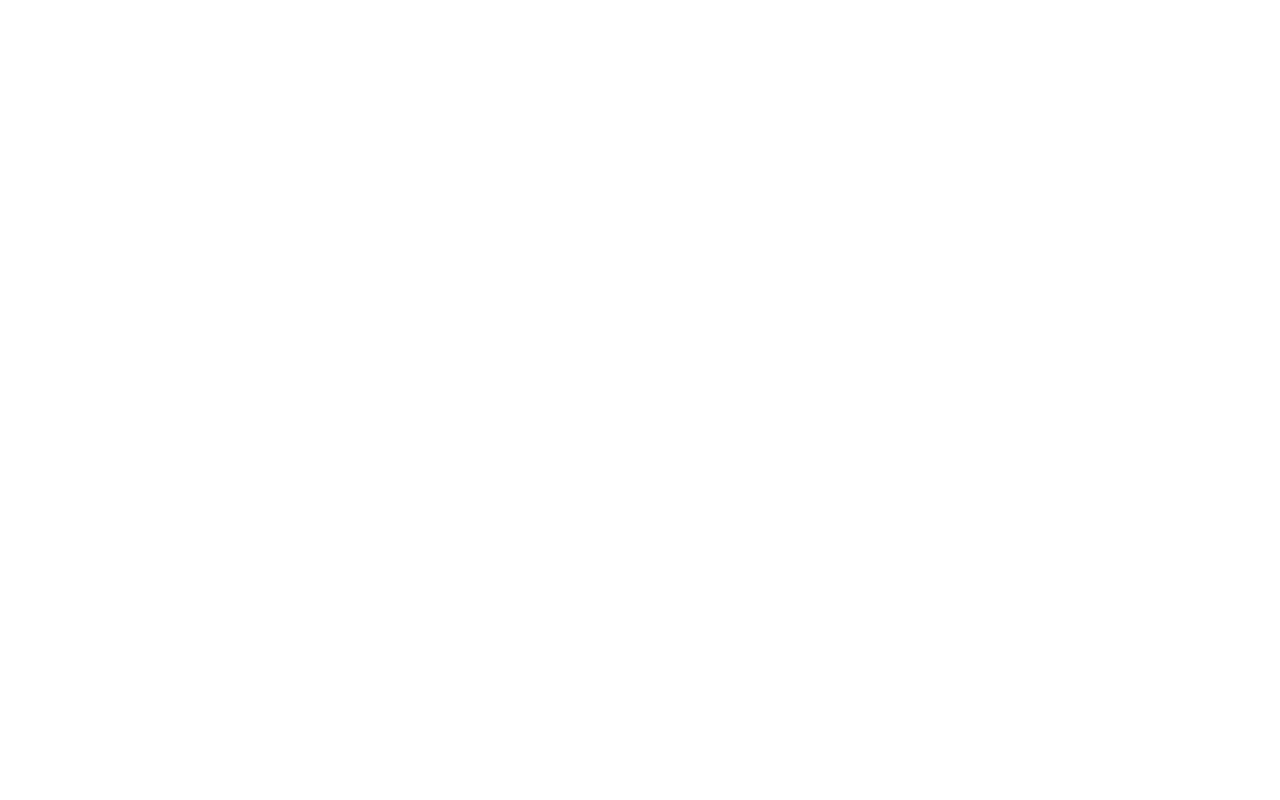
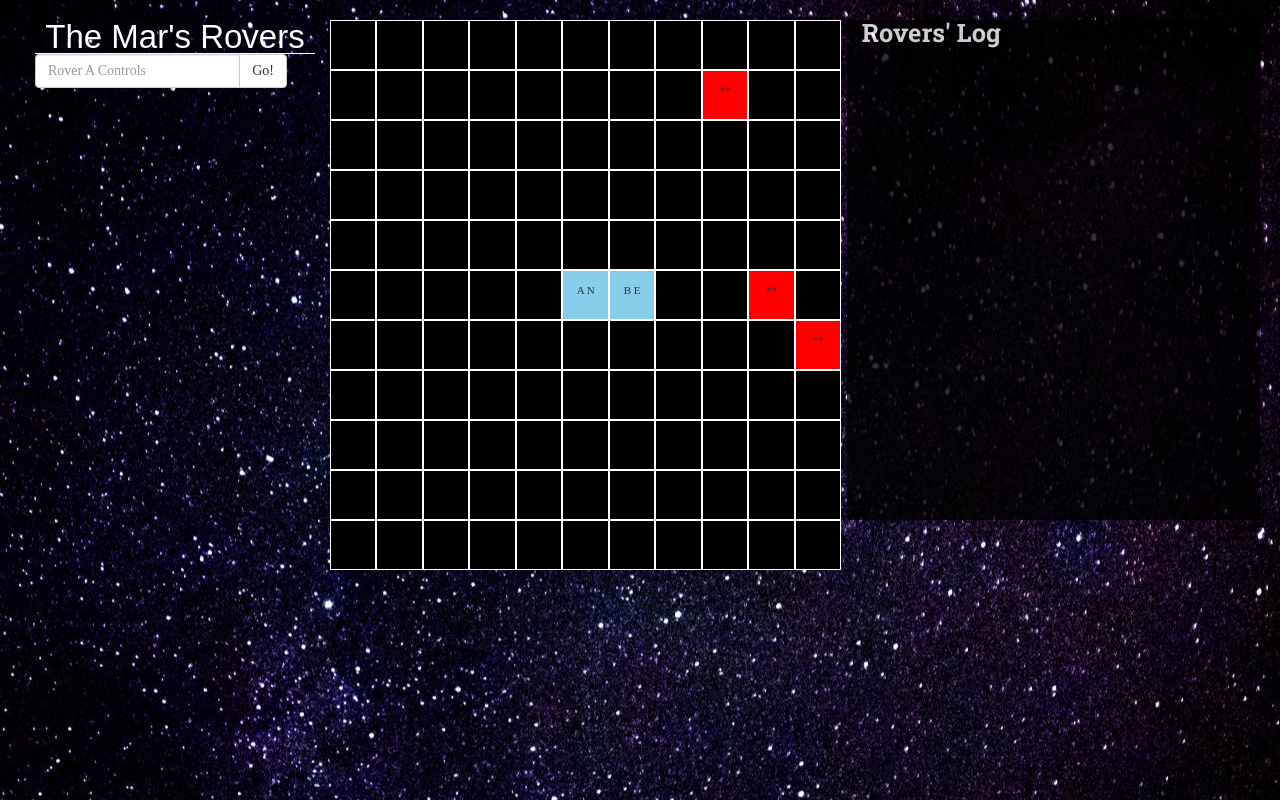
Before and after one commit to rachdaup93/Mars_rover, a plain HTML site: page index.html in a window 1280 px wide. Drawn offline with nearby package versions, Linux system fonts and the light colour scheme; a web font is replaced by a local one.

Commit message:
Create interactive webpages to associate with code.

```diff
--- a/index.html
+++ b/index.html
@@ -1,9 +1,30 @@
 <html>
 <head>
 	<title>Mars Rover Kata!</title>
-	<script type="text/javascript" src="rover.js"></script>
+    <!-- Bootstap CDN -->
+    <link rel="stylesheet" href="https://maxcdn.bootstrapcdn.com/bootstrap/3.3.7/css/bootstrap.min.css" integrity="sha384-BVYiiSIFeK1dGmJRAkycuHAHRg32OmUcww7on3RYdg4Va+PmSTsz/K68vbdEjh4u" crossorigin="anonymous">
+    <link rel="stylesheet" href="reset.css" type="text/css">
+    <link rel="stylesheet" href="style.css" type="text/css">
 </head>
 <body>
-
+<div class="container">
+    <div class="col-md-3 col-sm-12 col-xs-12" id="instructions">
+        <h1>The Mar's Rovers</h1>
+        <div class="input-group controller">
+        <input type="text" class="form-control" placeholder="Rover A Controls">
+        <span class="input-group-btn">
+            <button class="btn btn-default" onclick="controltheRover(roverA, 'rfflffffrsbbbblrffrbb')" type="button" id="roverA_button">Go!</button>
+        </span>
+        </div>
+    </div>
+    <div class="col-md-5 col-sm-12 col-xs-12" id="map">
+    </div>
+    <div class="col-md-4 col-sm-12 col-xs-12" id="log">
+        <div id="rovers_log">
+            <h2>Rovers' Log</h2>
+        </div>
+    </div>
+    </div>
+    <script type="text/javascript" src="rover.js"></script>
 </body>
 </html>
--- /dev/null
+++ b/reset.css
@@ -0,0 +1,56 @@
+/* http://meyerweb.com/eric/tools/css/reset/
+   v2.0 | 20110126
+   License: none (public domain)
+*/
+
+html, body, div, span, applet, object, iframe,
+h1, h2, h3, h4, h5, h6, p, blockquote, pre,
+a, abbr, acronym, address, big, cite, code,
+del, dfn, em, img, ins, kbd, q, s, samp,
+small, strike, strong, sub, sup, tt, var,
+b, u, i, center,
+dl, dt, dd, ol, ul, li,
+fieldset, form, label, legend,
+table, caption, tbody, tfoot, thead, tr, th, td,
+article, aside, canvas, details, embed,
+figure, figcaption, footer, header, hgroup,
+menu, nav, output, ruby, section, summary,
+time, mark, audio, video {
+	margin: 0;
+	padding: 0;
+	border: 0;
+	font-size: 100%;
+	font: inherit;
+	vertical-align: baseline;
+}
+/* HTML5 display-role reset for older browsers */
+article, aside, details, figcaption, figure,
+footer, header, hgroup, menu, nav, section {
+	display: block;
+}
+body {
+	line-height: 1;
+}
+ol, ul {
+	list-style: none;
+}
+blockquote, q {
+	quotes: none;
+}
+blockquote:before, blockquote:after,
+q:before, q:after {
+	content: '';
+	content: none;
+}
+table {
+	border-collapse: collapse;
+	border-spacing: 0;
+}
+img {
+
+    border: 0px !important;
+    outline: 0 !important;
+    background: none !important;
+    border-radius: 0 !important;
+
+}
--- a/rover.js
+++ b/rover.js
@@ -20,9 +20,9 @@ var Obstacles = {
   obsC: [4,0]
 };
 
-map = new Array(2);
-map[0] = new Array(10); // x axis
-map[1] = new Array(10); // y axis
+var par = document.createElement("p");
+var br;
+var textnode;
 
 function goXdirection(rover, direction){
   var movement = 0;
@@ -122,19 +122,28 @@ function directRover(rover, direction){
   }
 
   else{
-    console.log("Invalid Input: Rover did not change.");
+    br = document.createElement("br");
+    textnode = document.createTextNode("Invalid Input: Rover did not change.");
+    par.appendChild(textnode);
+    par.appendChild(br);
   }
-
-  console.log("Rover " + rover.id + "'s location and direction: Facing: " + rover.char + " Coordinates: [" + rover.position[0] + ", " + rover.position[1] + "]");
+  br = document.createElement("br");
+  textnode = document.createTextNode("Rover " + rover.id + "'s location and direction: Facing: " + rover.char + " Coordinates: [" + rover.position[0] + ", " + rover.position[1] + "]");
+  par.appendChild(textnode);
+  par.appendChild(br);
+  document.getElementById("rovers_log").appendChild(par);
 };
 
 function checkObstacle(x,y, rover){
+  br = document.createElement("br");
   var new_position = x + "," + y;
   if(rover.id == "A"){
     if(new_position != roverB.position)
       return true;
     else{
-      console.log("Rover detected Rover B in its path. Rover " + rover.id + " cannot move.");
+      textnode = document.createTextNode("Rover detected Rover B in its path. Rover " + rover.id + " cannot move.");
+      par.appendChild(textnode);
+      par.appendChild(br);
       return false;
     }
   }
@@ -142,14 +151,18 @@ function checkObstacle(x,y, rover){
     if(new_position != roverA.position)
       return true;
       else{
-        console.log("Rover detected Rover A in its path. Rover " + rover.id + " cannot move.");
+        textnode = document.createTextNode("Rover detected Rover A in its path. Rover " + rover.id + " cannot move.");
+        par.appendChild(textnode);
+        par.appendChild(br);
         return false;
       }
   }
   if(new_position != Obstacles.ob && new_position != Obstacles.obsB && new_position != Obstacles.obsC)
     return true;
   else{
-    console.log("Rover detected obstacle in its path. Rover " + rover.id + " cannot move.");
+    textnode = document.createTextNode("Rover detected obstacle in its path. Rover " + rover.id + " cannot move.");
+    par.appendChild(textnode);
+    par.appendChild(br);
     return false;
   }
 };
@@ -159,8 +172,44 @@ function controltheRover(rover, user_commands){
   for(var i=0; i < rover.direction.length; i++){
     directRover(rover, rover.direction[i]);
   }
+    map();
 };
 
-controltheRover(roverA, "rfflffffrsbbbblrffrbb");
-controltheRover(roverB, "ffffrsbbbblrffrbb");
-controltheRover(roverB, "fffflllrbsfffbrlr");
+function map(){
+    var row;
+    var column;
+    var info;
+    var current_position;
+    document.getElementById("map").innerHTML = "";
+    for(var i=5; i >= -5; i--){
+        row = document.createElement("div");
+        row.className = "row";
+        for(var j=-5; j <= 5; j++){
+        current_position = j + "," + i;
+            console.log(current_position);
+        column = document.createElement("div");
+        column.className = "col-sm-1 col-xs-1";
+        if(current_position == roverA.position){
+               column.className += " rover";
+               textnode = document.createTextNode(roverA.id + " " + roverA.char);
+        }
+        else if(current_position == roverB.position){
+               column.className += " rover";
+               textnode = document.createTextNode(roverB.id + " " + roverB.char);
+        }
+        else if(current_position == Obstacles.obsA || current_position == Obstacles.obsB || current_position == Obstacles.obsC){
+            column.className += " obstacle";
+            textnode = document.createTextNode("**");
+        }
+        else{
+           column.className += " cell";
+           textnode = document.createTextNode(" ");
+        }
+        column.appendChild(textnode);
+        row.appendChild(column);
+        document.getElementById("map").appendChild(row);
+        }
+    }
+};
+
+map();
--- /dev/null
+++ b/style.css
@@ -0,0 +1,65 @@
+@import url('https://fonts.googleapis.com/css?family=Megrim|Roboto+Slab:300,400,700');
+html,body{
+    font-size: 11px;
+    background-image: url(astronomy-background.jpg);
+    background-position: center;
+    background-repeat: no-repeat;
+}
+
+.container{
+    width: 100%;
+    padding: 20px;
+}
+#instructions{
+
+}
+
+#instructions h1{
+    font-family: "Megrim", sans-serif;
+    text-align: center;
+    font-size: 3rem;
+    color: #fff;
+    border-bottom: solid 1px #fff;
+}
+
+#map{
+}
+
+#log{
+    background-color: #000;
+    opacity: .8;
+    overflow-y: scroll;
+    height: 500px;
+}
+
+#log h2,p{
+    font-family: "Roboto Slab", serif;
+    font-size: 1.2rem;
+    color: #fff;
+}
+
+#log h2{
+    font-weight: bold;
+    font-size: 2.3rem;
+}
+
+.cell, .rover, .obstacle{
+    width: 9%;
+    height: 50px;
+    border: solid 1px white;
+    text-align: center;
+    padding: 14px 0;
+}
+.cell{
+    background-color: black;
+}
+.rover{
+    background-color: skyblue;
+}
+.obstacle{
+    background-color: red;
+}
+
+.controller{
+    width: 90%;
+}
```
Also changed, not shown: astronomy-background.jpg (added).
